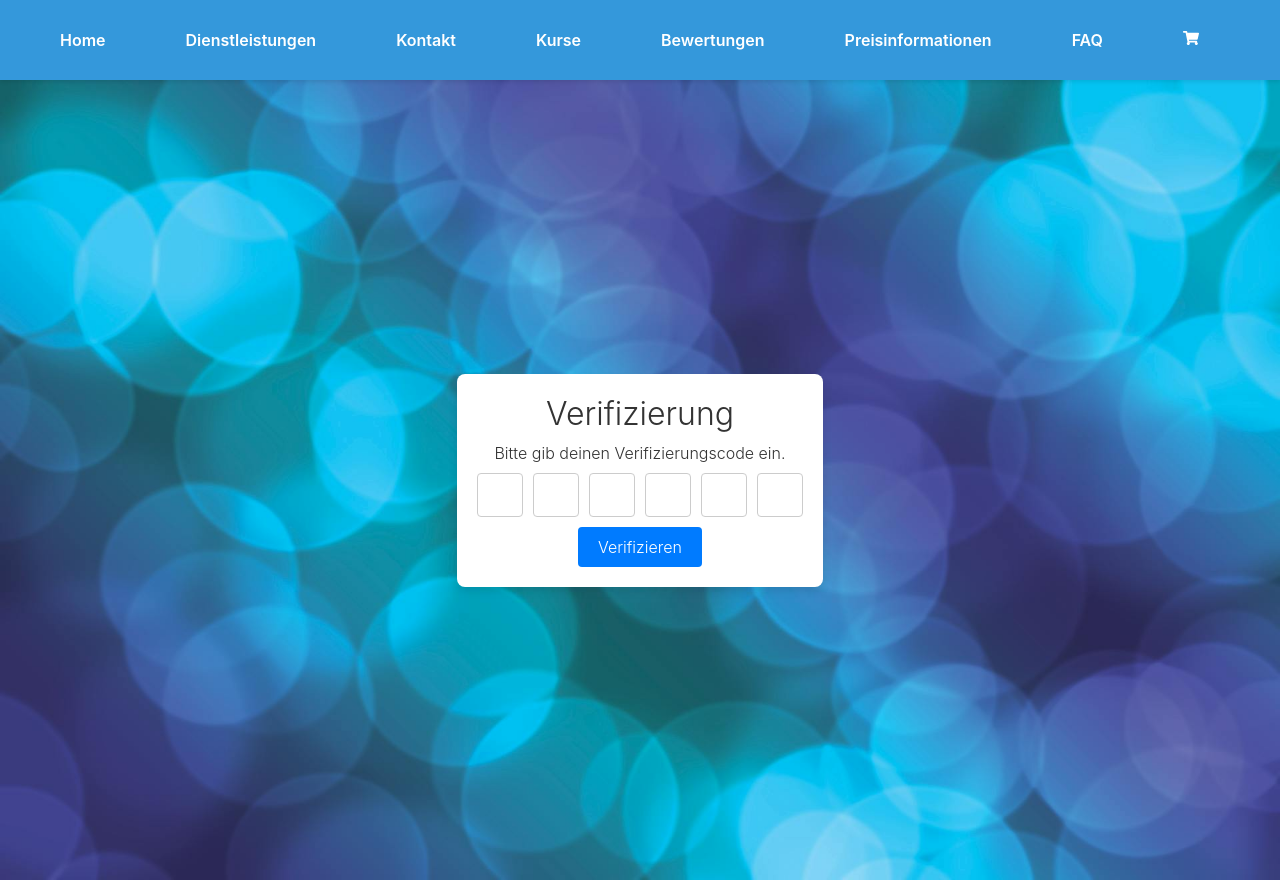
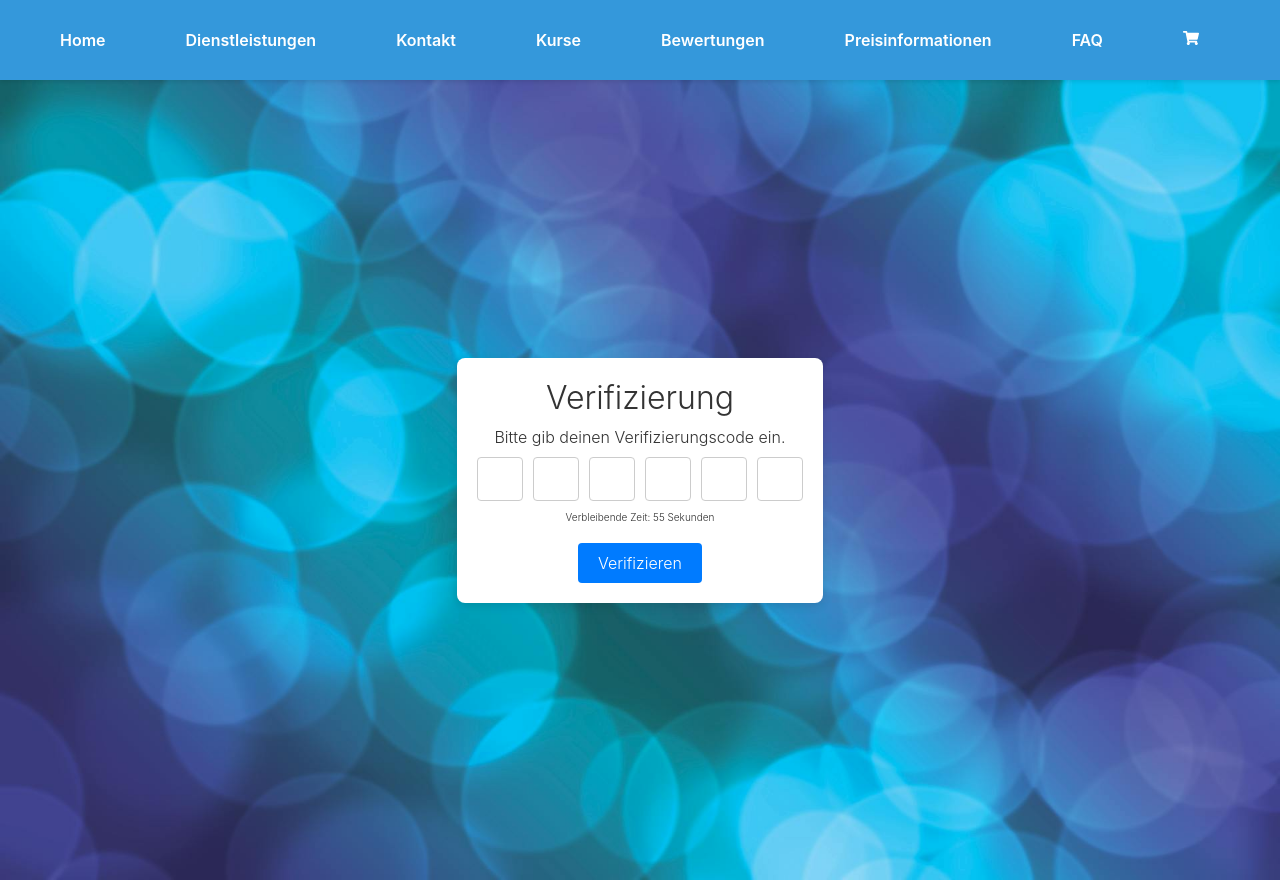
Before and after one commit to tbs-dienste/webfrostend, a React (Create React App) app: page /verification in a window 1280 px wide. Shown: the top 880 px of the page. Built offline with nearby package versions, Linux system fonts and the light colour scheme.

Commit message:
VerificationCode.jsx aktualisieren

```diff
--- a/src/components/Login/Verifikation/VerificationCode.jsx
+++ b/src/components/Login/Verifikation/VerificationCode.jsx
@@ -1,11 +1,27 @@
-import React, { useRef, useState } from 'react';
+import React, { useRef, useState, useEffect } from 'react';
 import './VerificationCode.scss';
 
 const VerificationCode = () => {
   const inputs = useRef([]);
   const [error, setError] = useState('');
+  const [timeLeft, setTimeLeft] = useState(60); // Timer initialisieren
+  const [timerExpired, setTimerExpired] = useState(false); // Flag für den Timer
 
   const codeToVerify = '731894'; // Der richtige Verifizierungscode
+
+  useEffect(() => {
+    if (timeLeft === 0) {
+      setTimerExpired(true);
+      window.location.href = '/login'; // Weiterleitung zur Login-Seite
+      return;
+    }
+
+    const interval = setInterval(() => {
+      setTimeLeft((prevTime) => prevTime - 1);
+    }, 1000);
+
+    return () => clearInterval(interval);
+  }, [timeLeft]);
 
   const handleChange = (e, index) => {
     const { value } = e.target;
@@ -55,6 +71,9 @@ const VerificationCode = () => {
             />
           ))}
         </div>
+        <div className="countdown-timer">
+          {timerExpired ? 'Die Zeit ist abgelaufen.' : `Verbleibende Zeit: ${timeLeft} Sekunden`}
+        </div>
         {error && <div className="error-message">{error}</div>}
         <button className="verify-button" onClick={verifyCode}>
           Verifizieren
```
